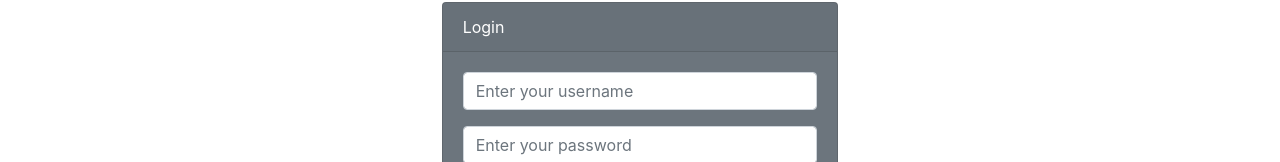
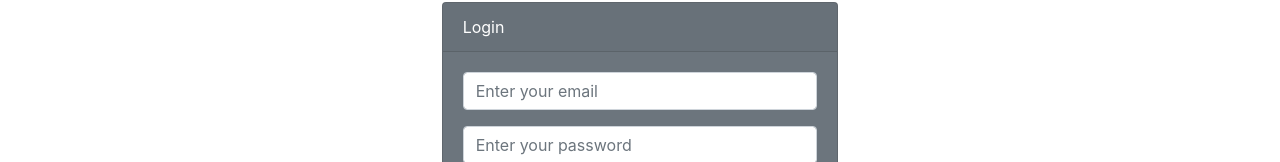
Before and after one commit to Norec39/vue-blindtest, a Vue app: page /login in a window 1280 px wide. Shown: the part 150-312 px from the top of the page. Built offline with nearby package versions, Linux system fonts and the light colour scheme; what vue-moment, vue-sweetalert2 would draw is missing.

Commit message:
:lock: Login with email

```diff
--- a/src/components/Security/Login.vue
+++ b/src/components/Security/Login.vue
@@ -8,10 +8,10 @@
 				<div class="card-text">
 					<form @submit.prevent="onSubmit">
 						<div class="form-group">
-							<input v-model='username'
+							<input v-model='email'
 								   type="text"
 								   class="form-control"
-								   placeholder="Enter your username"
+								   placeholder="Enter your email"
 								   required>
 						</div>
 						<div class="form-group">
@@ -45,7 +45,7 @@ import eventBus from '../../utils/eventBus';
 export default {
 	name: 'Login',
 	data: () => ({
-		username: null,
+		email: null,
 		password: null,
 		error: false,
 	}),
@@ -53,7 +53,7 @@ export default {
 		async onSubmit() {
 			// eslint-disable-next-line no-unused-vars
 			const [err, response] = await to(this.axios.post(`${this.$serverApiLink}/login_check`, {
-				username: this.username,
+				username: this.email,
 				password: this.password,
 			}));
 
```
